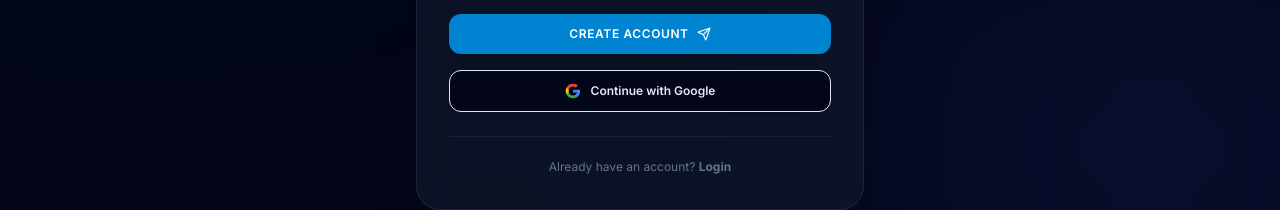
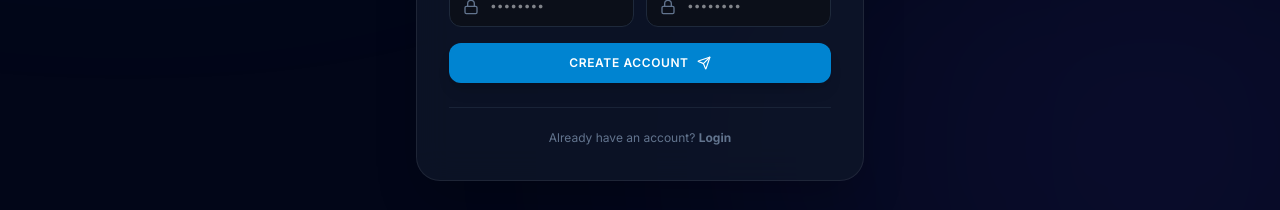
Before and after one commit to tchitrayadav9-gif/myfirstinternproject, a React (Vite) app: page /register in a window 1280 px wide. Shown: the part 573-783 px from the top of the page. Built offline with nearby package versions, Linux system fonts and the light colour scheme; no server answers.

Commit message:
Require pre-registration for Google Login and remove Google Signup option from Signup page

```diff
--- a/src/pages/Signup.jsx
+++ b/src/pages/Signup.jsx
@@ -76,26 +76,7 @@ const Signup = () => {
     }
   };
 
-  const handleGoogleSignup = async () => {
-    setError('');
-    setIsSigningUp(true);
-    try {
-      const response = await loginWithGoogle(role);
-      setIsSigningUp(false);
-      if (response.success) {
-        if (response.role === 'Admin') {
-          navigate('/dashboard');
-        } else {
-          navigate('/employee-dashboard');
-        }
-      } else {
-        setError(response.message);
-      }
-    } catch (err) {
-      setIsSigningUp(false);
-      setError('Google synchronization failed.');
-    }
-  };
+
 
   return (
     <div className="min-h-screen bg-slate-950 flex flex-col items-center justify-center p-4 relative overflow-hidden">
@@ -244,34 +225,7 @@ const Signup = () => {
               )}
             </button>
 
-            {/* Google Signup */}
-            <button
-              type="button"
-              onClick={handleGoogleSignup}
-              disabled={isSigningUp}
-              className="w-full py-3 bg-slate-950 border border-slate-850 hover:bg-slate-900 text-slate-200 text-xs font-semibold rounded-xl shadow transition-all flex items-center justify-center space-x-2.5 mt-2"
-            >
-              {/* Google SVG Icon */}
-              <svg className="w-4 h-4" viewBox="0 0 24 24">
-                <path
-                  fill="#4285F4"
-                  d="M22.56 12.25c0-.78-.07-1.53-.2-2.25H12v4.26h5.92c-.26 1.37-1.04 2.53-2.21 3.31v2.77h3.57c2.08-1.92 3.28-4.74 3.28-8.09z"
-                />
-                <path
-                  fill="#34A853"
-                  d="M12 23c2.97 0 5.46-.98 7.28-2.66l-3.57-2.77c-.98.66-2.23 1.06-3.71 1.06-2.86 0-5.29-1.93-6.16-4.53H2.18v2.84C3.99 20.53 7.7 23 12 23z"
-                />
-                <path
-                  fill="#FBBC05"
-                  d="M5.84 14.09c-.22-.66-.35-1.36-.35-2.09s.13-1.43.35-2.09V7.07H2.18C1.43 8.55 1 10.22 1 12s.43 3.45 1.18 4.93l2.85-2.22.81-.62z"
-                />
-                <path
-                  fill="#EA4335"
-                  d="M12 5.38c1.62 0 3.06.56 4.21 1.64l3.15-3.15C17.45 2.09 14.97 1 12 1 7.7 1 3.99 3.47 2.18 7.07l3.66 2.84c.87-2.6 3.3-4.53 6.16-4.53z"
-                />
-              </svg>
-              <span>Continue with Google</span>
-            </button>
+
           </form>
 
           {/* Redirect to Login */}
--- a/src/services/api.js
+++ b/src/services/api.js
@@ -344,16 +344,14 @@ export const authService = {
     const users = loadStorage('avon_users', defaultUsers);
     let user = users.find(u => u.email.toLowerCase() === payload.email.toLowerCase());
     if (!user) {
-      user = {
-        _id: 'user-' + Date.now().toString(36) + Math.random().toString(36).substr(2, 5),
-        name: payload.name,
-        email: payload.email,
-        googleId: payload.googleId,
-        role: payload.role || 'Employee',
-        department: payload.role === 'Admin' ? 'Operations & IT' : 'Operations',
-        avatarUrl: payload.avatarUrl || 'https://images.unsplash.com/photo-1535713875002-d1d0cf377fde?auto=format&fit=crop&q=80&w=256&h=256'
-      };
-      users.push(user);
+      throw { response: { data: { message: 'This Google account is not registered. Please Sign Up first to create your corporate credentials.' } } };
+    }
+    // Link googleId if not already linked
+    if (!user.googleId) {
+      user.googleId = payload.googleId;
+      if (payload.avatarUrl) {
+        user.avatarUrl = payload.avatarUrl;
+      }
       saveStorage('avon_users', users);
     }
     const token = 'fake-jwt-token-' + user._id;
```
